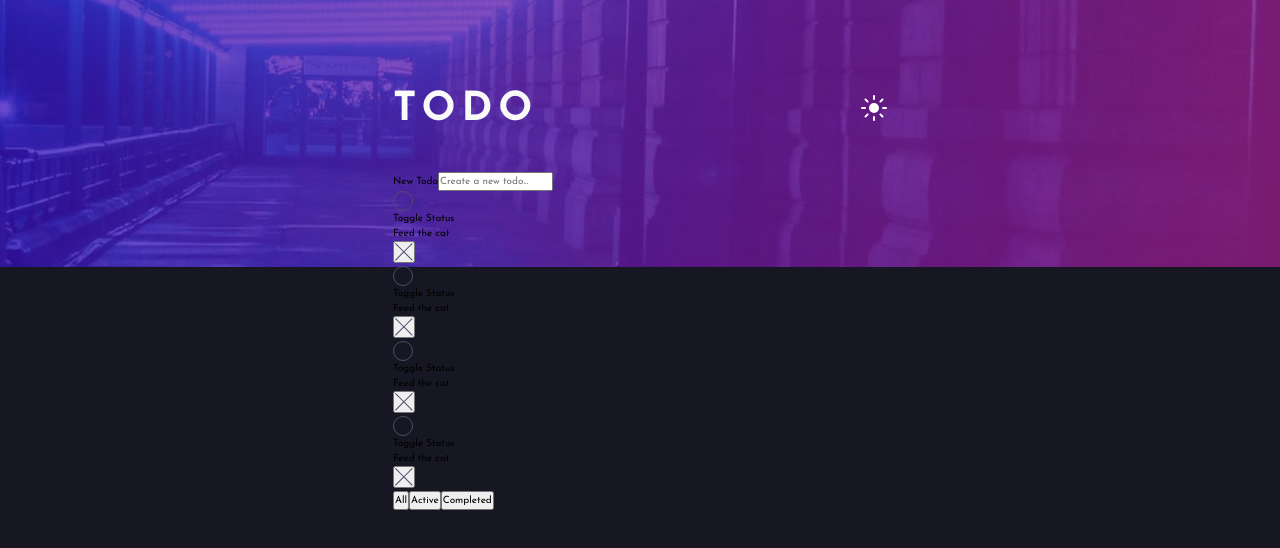
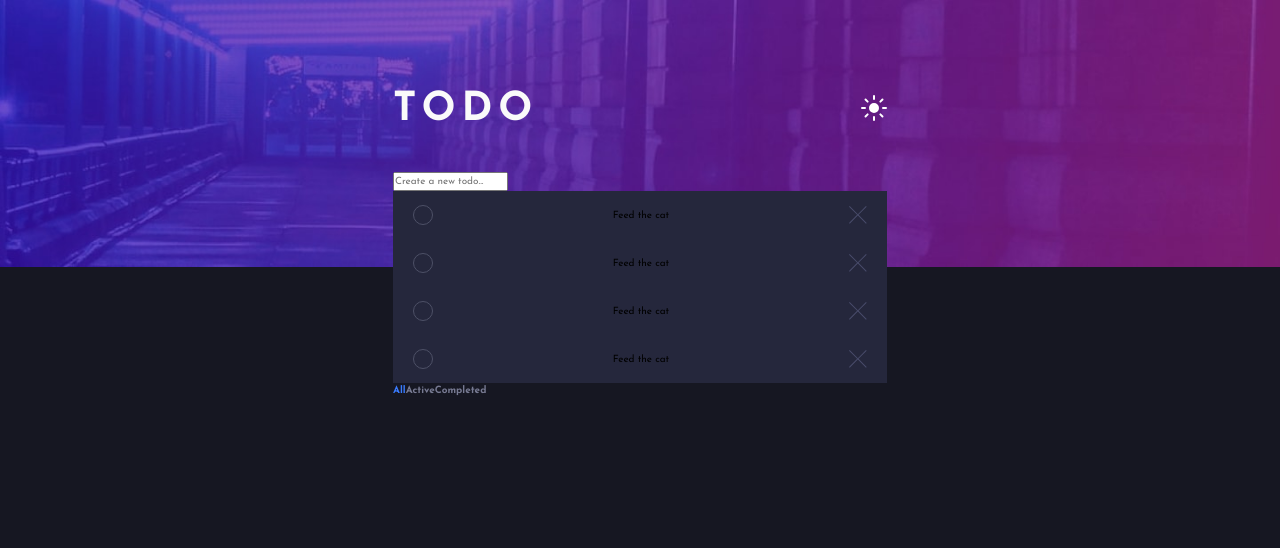
Before and after one commit to ClaytonDewey/todo-app, a React (Create React App) app: page / in a window 1280 px wide. Shown: the top 548 px of the page. Built offline with nearby package versions, Linux system fonts and the light colour scheme.

Commit message:
Continue converting Sass to styled components

```diff
--- a/src/components/Todo.tsx
+++ b/src/components/Todo.tsx
@@ -1,51 +1,18 @@
 import React from 'react';
 import Button from './Button';
 import cross from '../images/icon-cross.svg';
-import styled from 'styled-components';
-import check from '../images/icon-check.svg';
+import * as S from './styles';
 
 type TodoProps = {};
 
-const StyledCheckbox = styled.label`
-  input[type='checkbox'] {
-    display: grid;
-    place-content: center;
-    cursor: pointer;
-    appearance: none;
-    background-color: transparent;
-    margin: 0;
-    font: inherit;
-    color: hsl(233, 14%, 35%);
-    height: 2rem;
-    width: 2rem;
-    border: 1px solid hsl(233, 14%, 35%);
-    border-radius: 100%;
-
-    &::before {
-      content: '';
-      color: $light;
-      height: 2rem;
-      width: 2rem;
-      transform: scale(0);
-      transition: 120ms transform ease-in-out;
-      background: url(${check}) no-repeat 50% center,
-        linear-gradient(-225deg, hsl(192, 100%, 67%), hsl(280, 87%, 65%)) no-repeat;
-      border-radius: 100%;
-    }
-
-    &:checked::before {
-      transform: scale(1);
-    }
-  }
-`;
 
 const Todo: React.FC<TodoProps> = () => {
   return (
-    <div className='todo'>
-      <StyledCheckbox htmlFor=''>
+    <S.StyledTodo>
+      <S.StyledCheckbox>
         <input type='checkbox' name='' id='' />
         <span className='sr-only'>Toggle Status</span>
-      </StyledCheckbox>
+      </S.StyledCheckbox>
       {/* <input type='text' placeholder='Feed the cat' /> */}
       <p>Feed the cat</p>
       <Button className='btn btn-del'>
@@ -55,7 +22,7 @@ const Todo: React.FC<TodoProps> = () => {
           src={cross}
         />
       </Button>
-    </div>
+    </S.StyledTodo>
   );
 };
 export default Todo;
--- /dev/null
+++ b/src/components/styles.ts
@@ -0,0 +1,65 @@
+import styled from 'styled-components';
+import check from '../images/icon-check.svg';
+
+export const StyledTodo = styled.div`
+  display: flex;
+  align-items: center;
+  justify-content: space-between;
+  background-color: var(--very-dark-desaturated-blue);
+  height: 4.8rem;
+  padding: 0 2rem;
+
+  &__list {
+    background-color: var(--very-dark-desaturated-blue);
+    border-radius: var(--radius);
+    overflow: hidden;
+
+    .todo {
+      &:not(:last-child) {
+        border-bottom: 1px solid var(--dark-grayish-blue);
+      }
+    }
+  }
+
+  &__add {
+    margin-bottom: 1.6rem;
+    border-radius: var(--radius);
+  }
+
+  input[type='checkbox'] {
+    //
+  }
+`
+
+export const StyledCheckbox = styled.label`
+input[type='checkbox'] {
+  display: grid;
+  place-content: center;
+  cursor: pointer;
+  appearance: none;
+  background-color: transparent;
+  margin: 0;
+  font: inherit;
+  color: hsl(233, 14%, 35%);
+  height: 2rem;
+  width: 2rem;
+  border: 1px solid hsl(233, 14%, 35%);
+  border-radius: 100%;
+
+  &::before {
+    content: '';
+    color: $light;
+    height: 2rem;
+    width: 2rem;
+    transform: scale(0);
+    transition: 120ms transform ease-in-out;
+    background: url(${check}) no-repeat 50% center,
+      linear-gradient(-225deg, hsl(192, 100%, 67%), hsl(280, 87%, 65%)) no-repeat;
+    border-radius: 100%;
+  }
+
+  &:checked::before {
+    transform: scale(1);
+  }
+}
+`;
--- a/src/index.tsx
+++ b/src/index.tsx
@@ -1,6 +1,6 @@
 import React from 'react';
 import ReactDOM from 'react-dom/client';
-// import './sass/main.scss';
+import './sass/main.scss';
 import App from './components/App';
 import reportWebVitals from './reportWebVitals';
 
--- a/src/sass/base/_base.scss
+++ b/src/sass/base/_base.scss
@@ -24,15 +24,7 @@ body {
   position: relative;
 }
 
-.sr-only {
-  clip: rect(0 0 0 0);
-  clip-path: inset(50%);
-  height: 1px;
-  overflow: hidden;
-  position: absolute;
-  white-space: nowrap;
-  width: 1px;
-}
+
 
 // body {
 //   background-image: url(../../../public/images/bg-mobile-dark.jpg);
--- a/src/sass/main.scss
+++ b/src/sass/main.scss
@@ -1,15 +1,3 @@
-@import 'abstracts/reset';
-@import 'abstracts/variables';
-
-@import 'base/base';
-@import 'base/typography';
-@import 'base/utilities';
-
-@import 'components/footer';
-@import 'components/todo';
-
-@import 'layout/container';
-
 .btn {
   cursor: pointer;
   background-color: transparent;
@@ -17,10 +5,10 @@
 
   &-text {
     font-weight: 700;
-    color: $dark-grayish-blue;
+    color: hsl(234, 11%, 52%);
 
     &.active {
-      color: $primary-color;
+      color: hsl(220, 98%, 61%);
     }
   }
 }
--- a/src/styles/global.ts
+++ b/src/styles/global.ts
@@ -122,6 +122,16 @@ body {
   box-sizing: border-box;
 }
 
+.sr-only {
+  clip: rect(0 0 0 0);
+  clip-path: inset(50%);
+  height: 1px;
+  overflow: hidden;
+  position: absolute;
+  white-space: nowrap;
+  width: 1px;
+}
+
 body  {
   position: relative;
     background-repeat: no-repeat;
```
